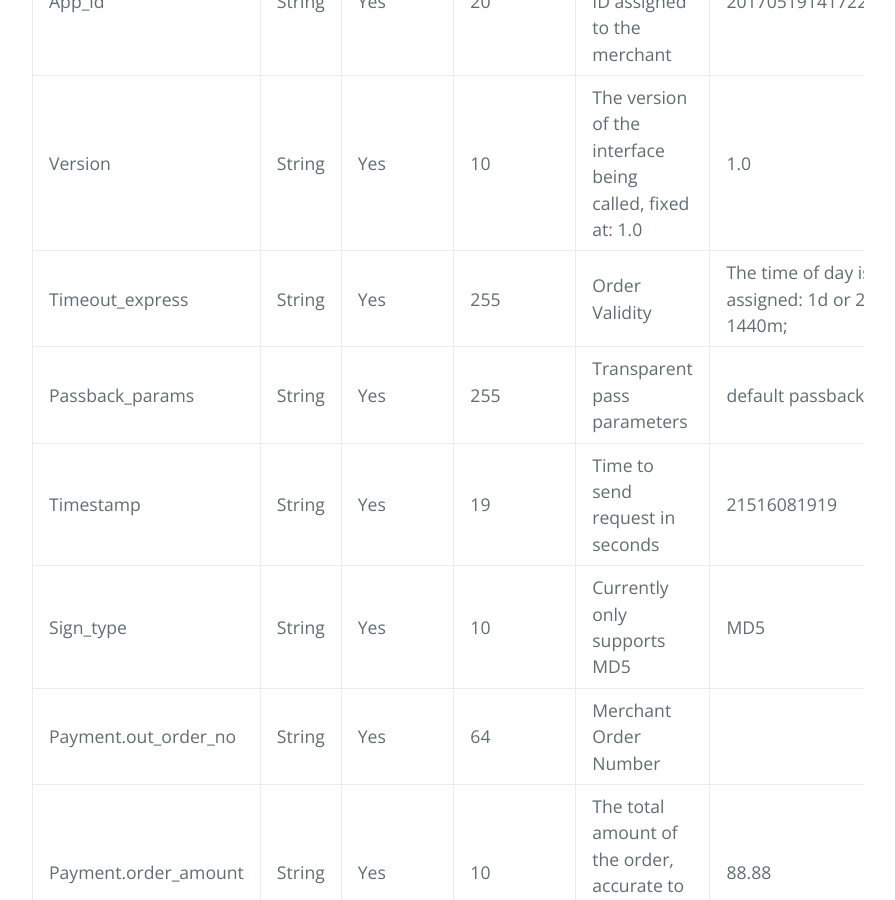
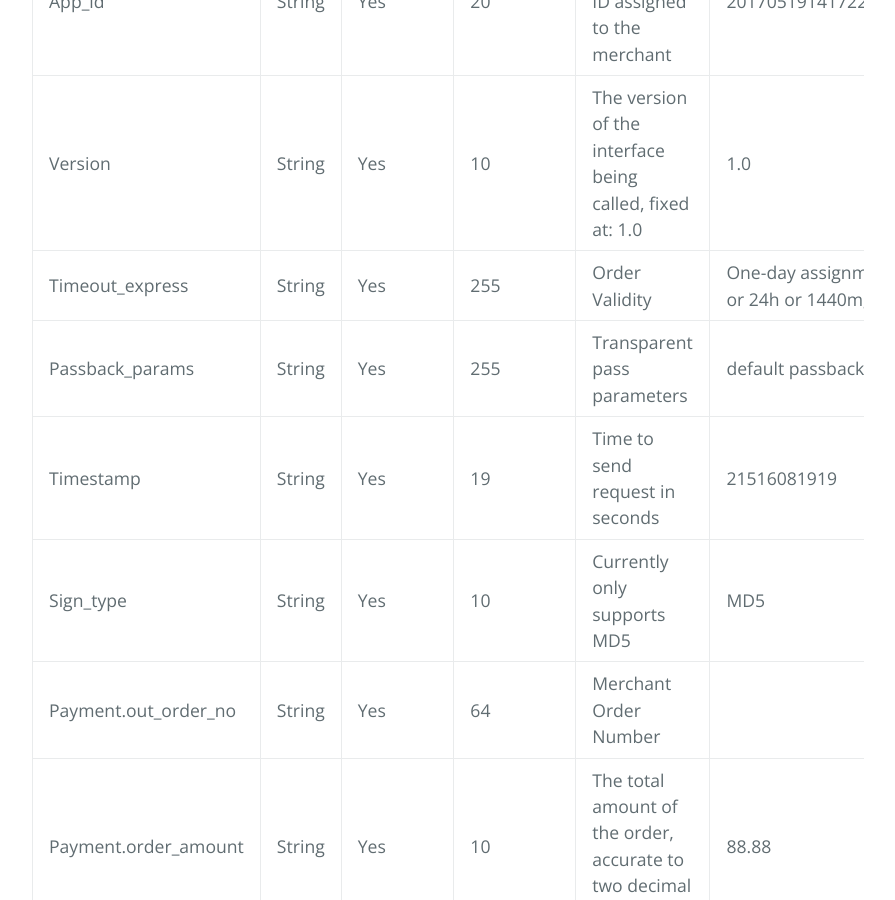
Before and after one commit to pagsmile/pagsmile.github.io, a Jekyll site: the page built from en/api/FlashPay.md, in a window 1280 px wide and 900 px high, scrolled down 1113 px. Shown: the whole window, without its empty margins (192-1087 px from the left). Built offline with Jekyll 4.4.1, drawn with Linux system fonts in a browser that asks for light colours; our own code applies the rules of GitHub Pages for plain Markdown files.

Commit message:
Update FlashPay.md

```diff
--- a/en/api/FlashPay.md
+++ b/en/api/FlashPay.md
@@ -20,7 +20,7 @@ Parameter | Type | Required | Maximum length | Description | Example value
 Merchant_no | String | Yes | 20 | pagsmile assigned to the merchant's ID | 1024201708140012289
 App_id | String | Yes | 20 | pagsmile application ID assigned to the merchant | 2017051914172236111
 Version | String | Yes | 10 | The version of the interface being called, fixed at: 1.0 | 1.0
-Timeout_express | String | Yes | 255 | Order Validity | The time of day is assigned: 1d or 24h or 1440m;
+Timeout_express | String | Yes | 255 | Order Validity | One-day assignment: 1d or 24h or 1440m;
 Passback_params | String | Yes | 255 | Transparent pass parameters | default passback_params
 Timestamp | String | Yes | 19 | Time to send request in seconds | 21516081919
 Sign_type | String | Yes | 10 | Currently only supports MD5 | MD5
```
